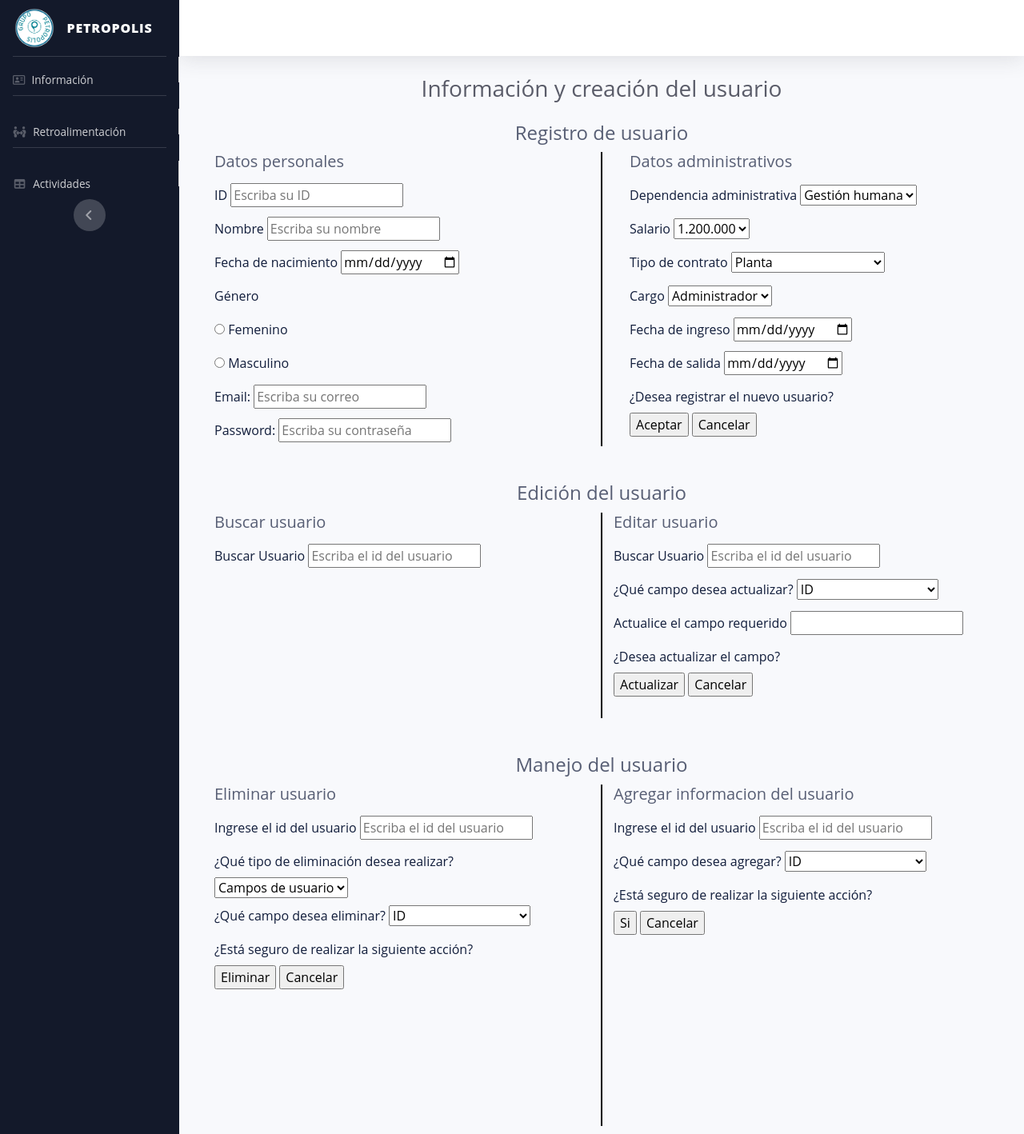
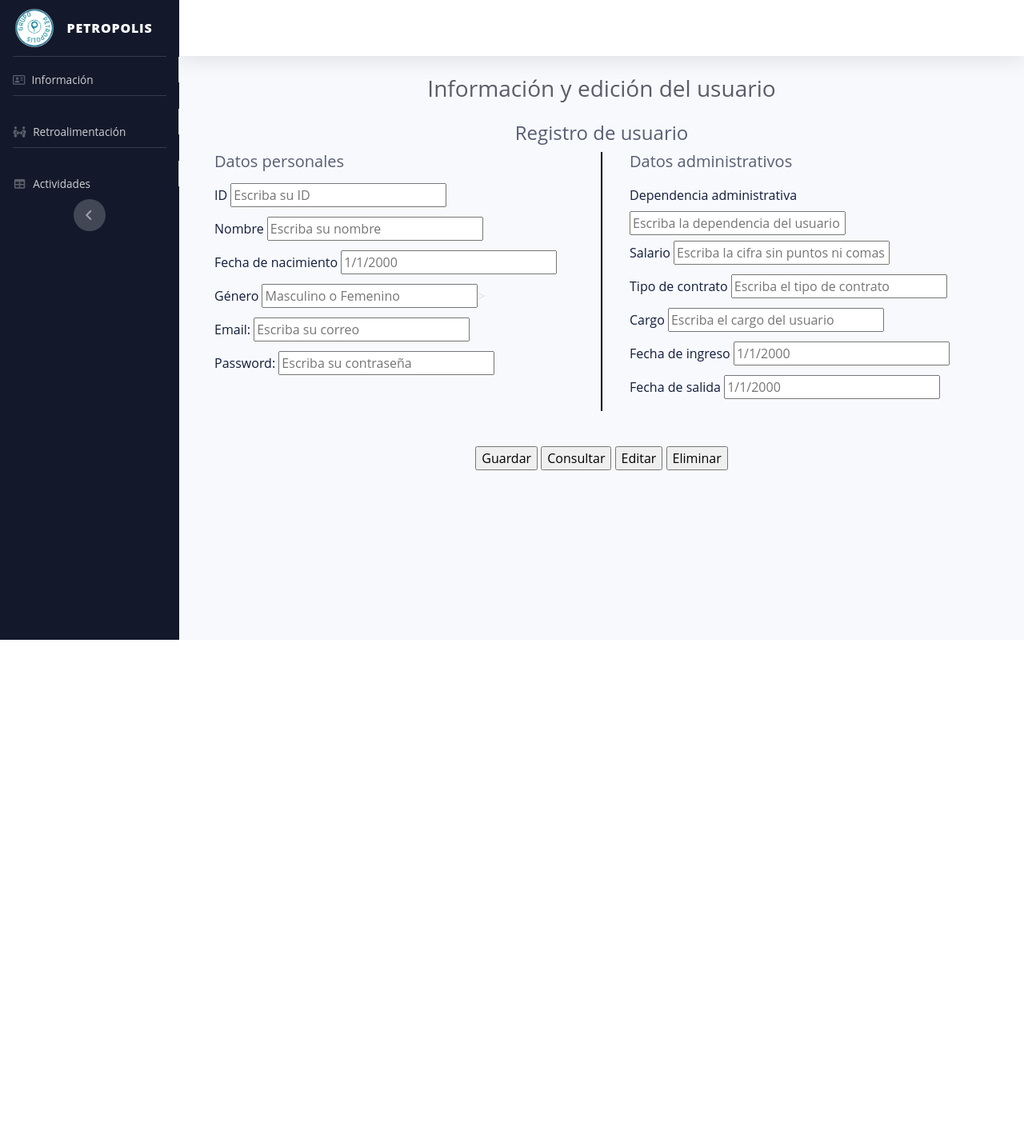
Before and after one commit to cedafiso/petropolis, a Flask app: page /dashboard_admi in a window 1280 px wide. Shown: the whole page at 80% size. After the commit the page ends 800 px from the top, so only its background shows below. Run offline with Flask 2, Linux system fonts and the light colour scheme; a user stored in the database is signed in; some libraries are stand-ins or nearby versions.

Commit message:
Diseño página dash admi
Para hacer más sencillo el crud, modifiqué la página sin cambiar los campos

```diff
--- a/static/css/style.css
+++ b/static/css/style.css
@@ -310,15 +310,25 @@ th {
       margin: 10px;
       column-gap: 30px;
       column-rule: 2px solid rgb(0, 0, 0);
+  }
 
-
-  }
+    .buttons{
+        text-align: center;
+        color: #13192A;
+        margin-bottom: 30px;
+    }
   .user_creation label{
       text-align: center;
   }
   .datos_admi{
       margin: auto;
       padding-left: 20px;
+      margin-top: 50px;
+
+  }
+  .user_creation input{
+      width: 270px;
+      text-align: justify;
   }
   .input-group{
       margin-top: 20px;
--- a/templates/Dashboard/dashboard_admi.html
+++ b/templates/Dashboard/dashboard_admi.html
@@ -1,6 +1,6 @@
 {% extends "./Dashboard/base_dashboard.html" %}
 {% block content %}
-<h1 class="h3 mb-4 text-gray-800">Información y creación del usuario</h1>
+<h1 class="h3 mb-4 text-gray-800">Información y edición del usuario</h1>
 <div class="user_creation">
 
   <h4>Registro de usuario</h4>
@@ -15,13 +15,12 @@
     <input type="text" name="Nombre" id="Nombre" placeholder="Escriba su nombre" /> <br />
 
     <label for="Fecha de nacimiento">Fecha de nacimiento</label>
-    <input type="date" name="Fecha" id="Fecha"> <br />
+    <input type="text" name="Fecha de nacimiento"
+    placeholder="1/1/2000"> <br />
 
-    <label>Género</label><br>
-    <input type="radio" name="género" id="Femenino" value="Femenino">
-    <label for="Femenino">Femenino</label> <br>
-    <input type="radio" name="género" id="Masculino" value="Masculino">
-    <label for="Masculino">Masculino</label> <br>
+    <label>Género</label>
+    <input type="text" name="Genero"
+    placeholder="Masculino o Femenino">> <br/>
 
     <label for="Email">Email:</label>
     <input type="email" id="Email" name="Email" required="true" placeholder="Escriba su correo" /> <br />
@@ -33,142 +32,49 @@
       <h5>Datos administrativos</h5>
 
       <label for="Dependencia">Dependencia administrativa</label>
-      <select name="Dependencia" id="Dependencia">
-        <option value="Gestión humana">Gestión humana</option>
-        <option value="Logística">Logística</option>
-        <option value="Limpieza">Limpieza</option>
-      </select> <br>
+      <input type="text" name="Dependencia administrativa"
+      placeholder="Escriba la dependencia del usuario">
+      <br>
 
       <label for="Salario">Salario</label>
-      <select name="Salario" id="Salario">
-        <option value="1.200.000">1.200.000</option>
-        <option value="2.200.000">2.200.000</option>
-        <option value="4.000.000">4.000.000</option>
-      </select> <br>
+      <input type="text" name="Salario"
+      placeholder="Escriba la cifra sin puntos ni comas">
+       <br>
 
       <label for="Tipo de contrato">Tipo de contrato</label>
-      <select name="Tipo de contrato" id="Tipo de contrato">
-        <option value="Planta">Planta</option>
-        <option value="Prestación de servicios">Prestación de servicios</option>
-        <option value="Por cláusula">Por cláusula</option>
-      </select> <br>
+      <input type="text" name="Tipo de contrato"
+      placeholder="Escriba el tipo de contrato">
+      <br>
 
       <label for="Cargo">Cargo</label>
-      <select name="Cargo" id="Cargo">
-        <option value="Administrador">Administrador</option>
-        <option value="Contador">Contador</option>
-        <option value="Psicólogo">Psicólogo</option>
-      </select> <br>
+      <input type="text" name="Cargo"
+      placeholder="Escriba el cargo del usuario">
+      <br>
 
       <label for="Fecha de ingreso">Fecha de ingreso</label>
-      <input type="date" name="FechaIngreso" id="FechaIngreso"> <br />
+      <input type="text" name="Fecha de ingreso"
+      placeholder="1/1/2000"><br />
 
       <label for="Fecha de salida">Fecha de salida</label>
-      <input type="date" name="FechaSalida" id="FechaSalida"> <br />
-
-      <label>¿Desea registrar el nuevo usuario?</label> <br />
-      <input type="button" name="Aceptar" id="Aceptar" value="Aceptar">
-      <input type="button" name="Aceptar" id="Aceptar" value="Cancelar">
+      <input type="text" name="Fecha de salida"
+      placeholder="1/1/2000"> <br />
     </div>
   </div>
   <br />
 </div>
-<div class="user_creation">
-  <h4>Edición del usuario</h4>
-  <div class="columna">
-    <div class="buscar_empleado">
-      <h5>Buscar usuario</h5>
-      <label for="Buscar">Buscar Usuario</label>
-      <input type="text" name="Buscar" id="Buscar" placeholder="Escriba el id del usuario">
-      <br />
-    </div>
+      <div class="buttons">
 
-    <h5>Editar usuario</h5>
-    <label for="Buscar_user">Buscar Usuario</label>
-    <input type="text" name="Buscar_user" id="Buscar_user" placeholder="Escriba el id del usuario">
+      <input type="button" name="Guardar" value="Guardar" >
+      <input type="button" name="Consultar" value="Consultar">
+      <input type="button" name="Editar" value="Editar">
+      <input type="button" name="Eliminar" value="Eliminar">
+      </div>
 
-    <label for="Editar">¿Qué campo desea actualizar?</label>
-    <select name="Editar" id="Editar">
-      <option value="ID">ID</option>
-      <option value="Nombres">Nombres</option>
-      <option value="Email">Email</option>
-      <option value="Password">Password</option>
-      <option value="Fecha de nacimiento">Fecha de nacimiento</option>
-      <option value="Género">Género</option>
-      <option value="Dependencia">Dependencia</option>
-      <option value="Salario">Salario</option>
-      <option value="Tipo de contrato">Tipo de contrato</option>
-      <option value="Cargo">Cargo</option>
-      <option value="Fecha de ingreso">Fecha de ingreso</option>
-      <option value="Fecha de salida">Fecha de salida</option>
-    </select> <br>
 
-    <label for="Digite">Actualice el campo requerido</label>
-    <input type="text" name="Digite" id="Digite">
-    <label>¿Desea actualizar el campo?</label> <br />
-    <input type="button" name="Actualizar" id="Actualizar" value="Actualizar">
-    <input type="button" name="Cancelar" id="Cancelar" value="Cancelar">
-  </div>
-</div>
-<br />
-<div class="user_creation">
-  <h4>Manejo del usuario</h4>
-  <div class="columna">
-    <div class="eliminar_user">
-      <h5>Eliminar usuario</h5>
-      <label for="Buscar_user">Ingrese el id del usuario</label>
-      <input type="text" name="Buscar_user" id="Buscar_user" placeholder="Escriba el id del usuario"> <br />
 
-      <label for="Eliminar">¿Qué tipo de eliminación desea realizar?</label>
-      <select name="Eliminar" id="Eliminar">
-        <option value="Campos de usuario">Campos de usuario</option>
-        <option value="Total">Total</option>
-      </select> <br>
 
-      <label for="Eliminar">¿Qué campo desea eliminar?</label>
-      <select name="Eliminar" id="Eliminar">
-        <option value="ID">ID</option>
-        <option value="Nombres">Nombres</option>
-        <option value="Email">Email</option>
-        <option value="Password">Password</option>
-        <option value="Fecha de nacimiento">Fecha de nacimiento</option>
-        <option value="Género">Género</option>
-        <option value="Dependencia">Dependencia</option>
-        <option value="Salario">Salario</option>
-        <option value="Tipo de contrato">Tipo de contrato</option>
-        <option value="Cargo">Cargo</option>
-        <option value="Fecha de ingreso">Fecha de ingreso</option>
-        <option value="Fecha de salida">Fecha de salida</option>
-      </select> <br>
-      <label>¿Está seguro de realizar la siguiente acción?</label> <br />
-      <input type="button" name="Eliminar" id="Eliminar" value="Eliminar">
-      <input type="button" name="Cancelar" id="Cancelar" value="Cancelar">
 
-      <div class="agregar_info">
-        <h5>Agregar informacion del usuario</h5>
-        <label for="agregar_info">Ingrese el id del usuario</label>
-        <input type="text" name="agregar_info" id="agregar_info" placeholder="Escriba el id del usuario">
 
-        <label for="Agregar">¿Qué campo desea agregar?</label>
-        <select name="Editar" id="Editar">
-          <option value="ID">ID</option>
-          <option value="Nombres">Nombres</option>
-          <option value="Email">Email</option>
-          <option value="Password">Password</option>
-          <option value="Fecha de nacimiento">Fecha de nacimiento</option>
-          <option value="Género">Género</option>
-          <option value="Dependencia">Dependencia</option>
-          <option value="Salario">Salario</option>
-          <option value="Tipo de contrato">Tipo de contrato</option>
-          <option value="Cargo">Cargo</option>
-          <option value="Fecha de ingreso">Fecha de ingreso</option>
-          <option value="Fecha de salida">Fecha de salida</option>
-        </select> <br>
-        <label>¿Está seguro de realizar la siguiente acción?</label> <br />
-        <input type="button" name="si" id="si" value="Si">
-        <input type="button" name="Cancelar" id="Cancelar" value="Cancelar">
-      </div>
-    </div>
-  </div>
-</div>
+
+
 {% endblock %}
```
Also changed, not shown: Petropolis.db.
